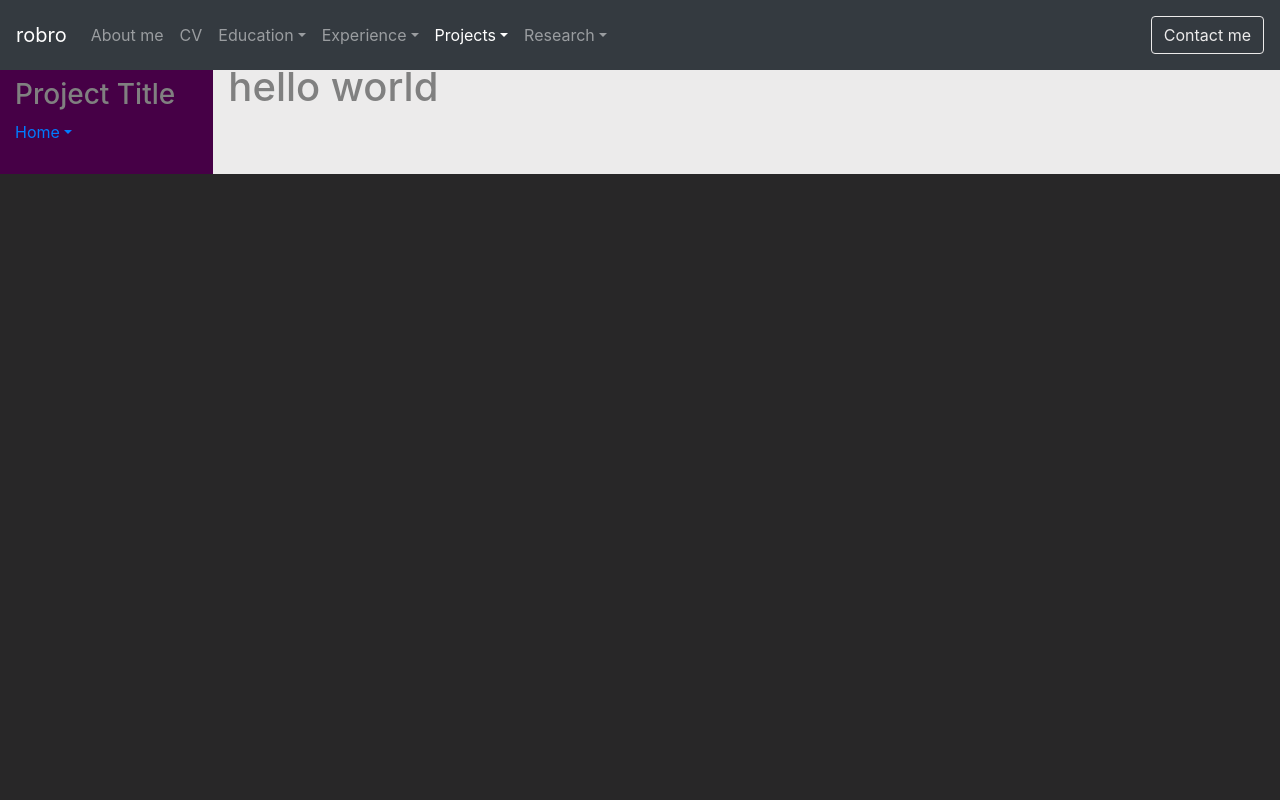
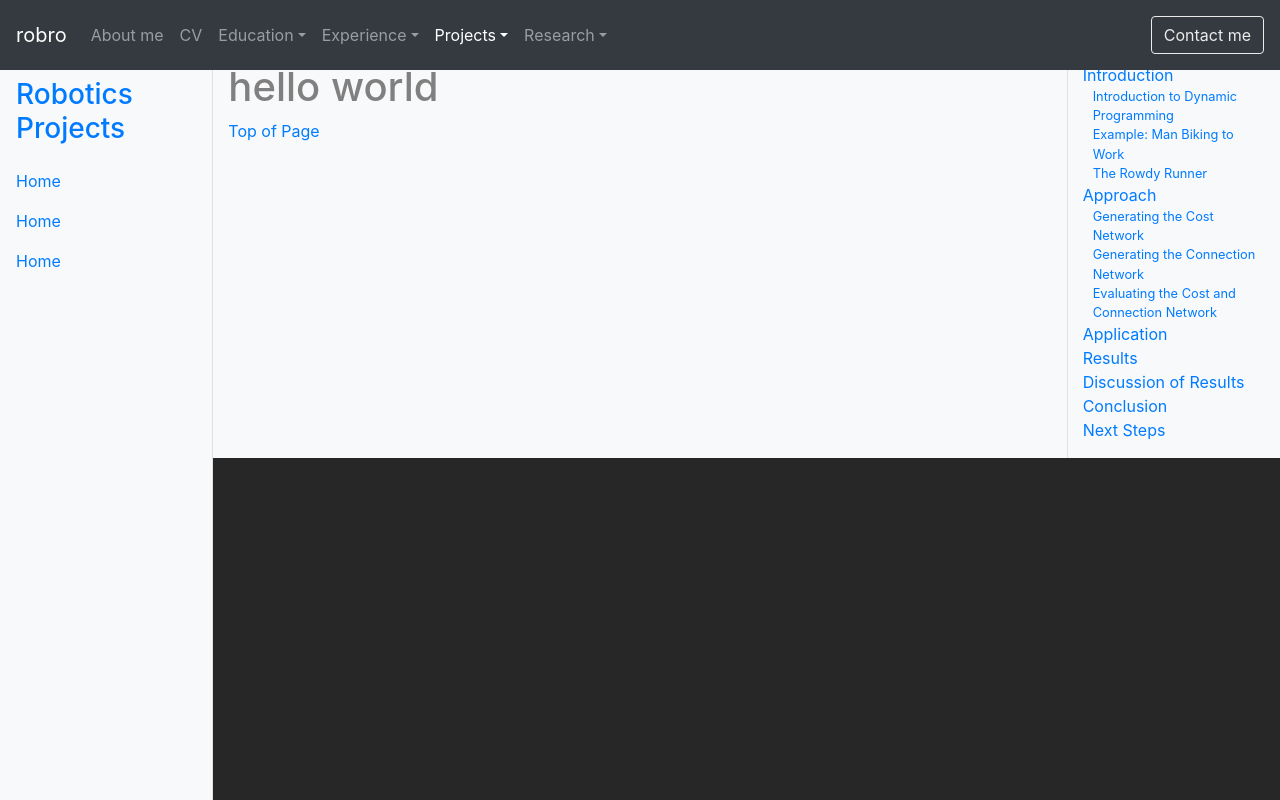
Before and after one commit to brothaman/brothaman.github.io, a plain HTML site: page projects/STEMCommunityOutreach/index.html in a window 1280 px wide. Drawn offline with nearby package versions, Linux system fonts and the light colour scheme.

Commit message:
minor changes from the passed week

```diff
--- a/projects/STEMCommunityOutreach/index.html
+++ b/projects/STEMCommunityOutreach/index.html
@@ -108,31 +108,71 @@
 		<div class="container-fluid" id="main-content">
 			<div class="row">
 
-				<!-- set up the sidebar -->
-				<nav class="col-lg-2 col-md-3 sidebar bg-purple" id="sidebar">
-					<div class="sidebar-header">
-						<h3>Project Title</h3>
+				<!-- left sidebar with project sitemap -->
+				<nav class="col-md-3 col-lg-2 d-none d-md-block sidebar bg-light">
+					<div class="sidebar-sticky">
+						<ul class="nav flex-column">
+							<li class="nav-item active">
+								<a class="nav-link active" href="#"><h3>Robotics Projects</h3></a>
+							</li>
+							<li class="nav-item">
+								<a class="nav-link active" href="#">Home</a>
+							</li>
+							<li class="nav-item">
+								<a class="nav-link active" href="#">Home</a>
+							</li>
+							<li class="nav-item">
+								<a class="nav-link active" href="#">Home</a>
+							</li>
+						</ul>
 					</div>
+				</nav>
 
-					<a href="#" data-toggle="collapse" aria-expanded="true" class="dropdown-toggle">Home</a>
-					<ul class="collapse" id="homeSubmenu">
-						<li>
-							<a href="#">Home 1</a>
+				<main role="main" class="col-lg-8 col-md-9 bg-light ml-sm-auto">
+					<div class="container-fluid bg-light" style="position: absolute; left: 0; top: 0; right: 0;">
+							<h1>hello world</h1>
+							<a href="#">Top of Page</a>
+					</div>
+				</main>
+
+				<!-- right sidebar for page map -->
+				<div class="d-none d-xl-block col-xl-2 bg-light border-left">
+					<ul class="page-map">
+						<li class="project-chapter">
+							<a href="#Intro">Introduction</a>
 						</li>
-						<li>
-							<a href="#">Home 1</a>
+						<ul>
+							<li class="project-chapter-section"><a href="#">Introduction to Dynamic Programming</a></li>
+							<li class="project-chapter-section"><a href="#">Example: Man Biking to Work</a></li>
+							<li class="project-chapter-section"><a href="#">The Rowdy Runner</a></li>
+						</ul>
+						<li class="project-chapter">
+							<a href="#Approach">Approach</a>
 						</li>
-						<li>
-							<a href="#">Home 1</a>
+						<ul>
+							<li class="project-chapter-section"><a href="#">Generating the Cost Network</a></li>
+							<li class="project-chapter-section"><a href="#">Generating the Connection Network</a></li>
+							<li class="project-chapter-section"><a href="#">Evaluating the Cost and Connection Network</a></li>
+						</ul>
+						<li class="project-chapter">
+							<a href="#Application">Application</a>
+						</li>
+						<li class="project-chapter">
+							<a href="#Results">Results</a>
+						</li>
+						<li class="project-chapter">
+							<a href="#Discussion">Discussion of Results</a>
+						</li>
+						<li class="project-chapter">
+							<a href="#Conclusion">Conclusion</a>
+						</li>
+						<li class="project-chapter">
+							<a href="#Nextsteps">Next Steps</a>
 						</li>
 					</ul>
-				</nav>
-
-				<main role="main" class="col-lg-10 col-md-9 bg-cream">
-					<h1>hello world</h1>
-				</main>
+				</div>
 			</div>
-		</div>
+		</div> <!-- div main content container fluid-->
 
 		<!-- scripts not yet secure -->
 		<script src="https://code.jquery.com/jquery-3.3.1.min.js"></script>
--- a/projects/styles.css
+++ b/projects/styles.css
@@ -10,6 +10,39 @@ body {
 	background-color: #460046;
 }
 
+.sidebar {
+	position: fixed;
+	top: 0;
+	bottom: 0;
+	left: 0;
+	z-index: 100; /* Behind the navbar */
+	padding: 62px 0 0; /* Height of navbar */
+	box-shadow: inset -1px 0 0 rgba(0, 0, 0, .1);
+}
+
+.sidebar-sticky {
+	position: relative;
+	top: 0;
+	height: calc(100vh - 48px);
+	padding-top: .5rem;
+	overflow-x: hidden;
+	overflow-y: auto; /* Scrollable contents if viewport is shorter than content. */
+}
+
+li.project-chapter a{
+	text-decoration: none;
+}
+
+ul.page-map ul {
+	list-style: none;
+	padding-left: 10px;
+	font-size: .8em;
+}
+
+ul.page-map {
+	list-style: none;
+	padding-left: 0;
+}
 div#main-content {
 	margin-top: 63px;
 }
```
